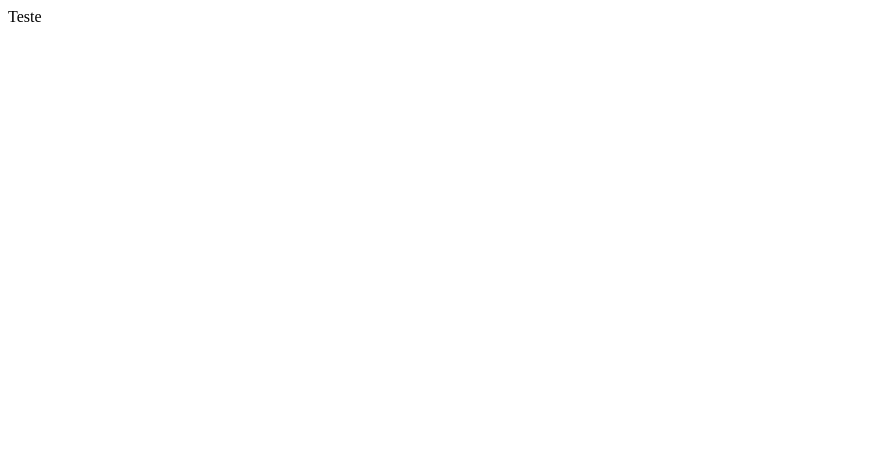
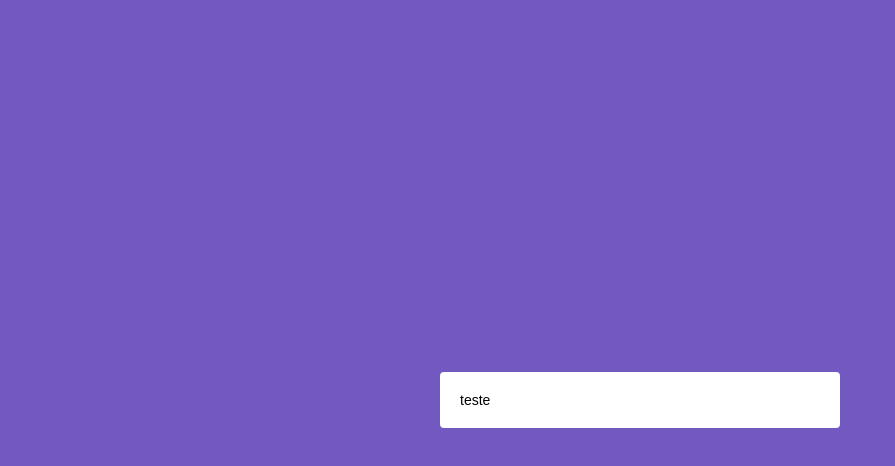
Before and after one commit to psatler/image-uploader, a React (Create React App) app in the folder frontend/: page / in a window 1280 px wide. Shown: the top 466 px of the page, without its empty margins (0-895 px from the left). Built offline with nearby package versions, Linux system fonts and the light colour scheme.

Commit message:
:tada: chore: install styled components and add styles to app. Also clean and verify npm cache

```diff
--- a/frontend/src/App.js
+++ b/frontend/src/App.js
@@ -1,11 +1,17 @@
 import React, { Component } from 'react';
+
+import GlobalStyle from './styles/global';
+import { Container, Content } from './styles'
 
 class App extends Component {
   render() {
     return (
-      <div className="App">
-        Teste
-      </div>
+      <Container>
+        <Content>
+          teste
+          <GlobalStyle />
+        </Content>
+      </Container>
     );
   }
 }
--- /dev/null
+++ b/frontend/src/styles.js
@@ -0,0 +1,18 @@
+import styled from 'styled-components';
+
+export const Container = styled.div`
+    height: 100%;
+    /* we doesn't need to specify width 100% here because every div comes with it by default because of its display block  */
+    display: flex;
+    justify-content: center;
+    align-items: center;
+`;
+
+export const Content = styled.div`
+    width: 100%;
+    max-width: 400px;
+    margin: 30px;
+    background: #FFF;
+    border-radius: 4px;
+    padding: 20px;
+`;
--- /dev/null
+++ b/frontend/src/styles/global.js
@@ -0,0 +1,27 @@
+// creating the global styles of application
+import { createGlobalStyle } from 'styled-components'
+
+// using template literals
+export default createGlobalStyle`
+    /* for all components */
+    * {
+        margin: 0;
+        padding: 0;
+        outline: 0;
+        box-sizing: border-box;
+    }
+
+    body {
+        font-family: Arial, Helvetica, sans-serif;
+        font-size: 14px;
+        background: #7159c1;
+        text-rendering: optimizeLegibility;
+        -webkit-font-smoothing: antialiased;
+    }
+
+    /* root id is the one in the index.html inside public folder */
+    html, body, #root {
+        /* kind of forcing the screen to be all occupied/filled */
+        height: 100%;
+    }
+`;
```
Also changed, not shown: frontend/package.json (+6 -2 lines), 2 other files (tests, documents, lock files or other folders).
